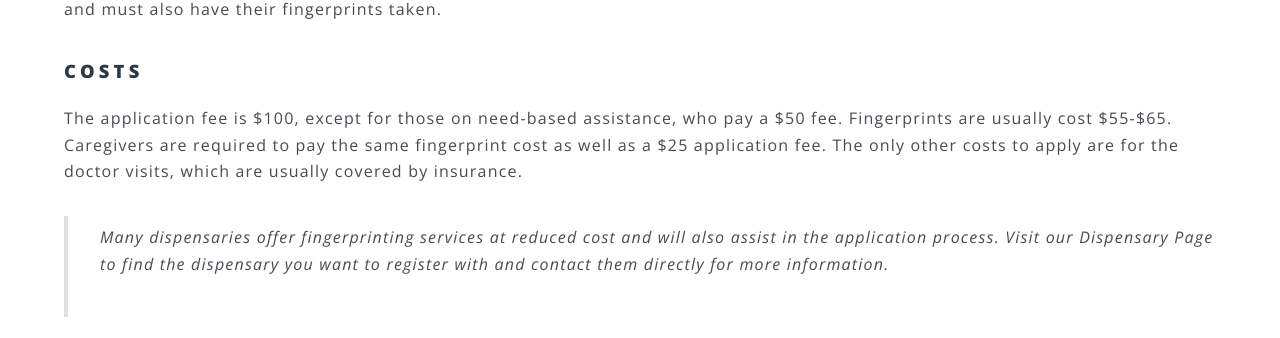
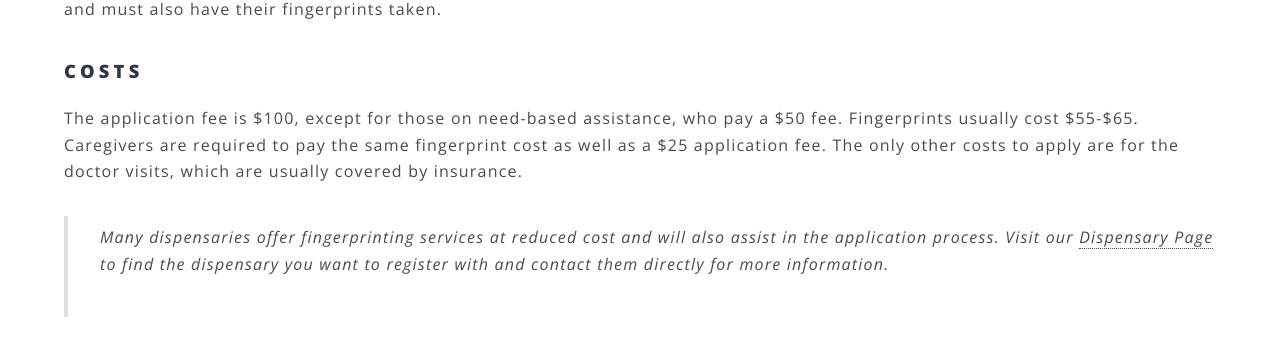
Before and after one commit to cloudzombie/CMCA, a Jekyll site: the page built from how-to-get-a-card.md, in a window 1280 px wide and 900 px high, scrolled down 1870 px. Shown: the part 153-491 px from the top of the window. Built offline with Jekyll 4.4.1, drawn with Linux system fonts in a browser that asks for light colours; some of the changed text lies outside the part shown.

Commit message:
added content

```diff
--- a/find.html
+++ b/find.html
@@ -15,7 +15,7 @@ banner: images/pic01.jpg
 <style>
   #map {
     height: 450px;
-    width: 50%;
+    width: 100%;
   }
 
   #map h4, h3, p {
--- a/how-to-get-a-card.md
+++ b/how-to-get-a-card.md
@@ -52,9 +52,9 @@ No older than 30 days old, 2” x 2”, taken against a plan background with a f
 Fingerprints can be taken at any Livescan vendor. If you decide to have a Caregiver, the caregiver must be included in the application and must also have their fingerprints taken.
 
 ### Costs
-The application fee is $100, except for those on need-based assistance, who pay a $50 fee. Fingerprints are usually cost $55-$65.  Caregivers are required to pay the same fingerprint cost as well as a $25 application fee. The only other costs to apply are for the doctor visits, which are usually covered by insurance.
+The application fee is $100, except for those on need-based assistance, who pay a $50 fee. Fingerprints usually cost $55-$65. Caregivers are required to pay the same fingerprint cost as well as a $25 application fee. The only other costs to apply are for the doctor visits, which are usually covered by insurance.
 
-> Many dispensaries offer fingerprinting services at reduced cost and will also assist in the application process.  Visit our Dispensary Page to find the dispensary you want to register with and contact them directly for more information.
+> Many dispensaries offer fingerprinting services at reduced cost and will also assist in the application process.  Visit our [Dispensary Page]({{ site.github.url }}/find) to find the dispensary you want to register with and contact them directly for more information.
 
 ### Veterans
 For veterans receiving care from a Veterans Affairs facility, rather than a physician recommendation form you will need to request VA Form 10-5345 to authorize the release of your medical records, and VA Form DD214 to certify character and dates of service.
```
Also changed, not shown: other parts of how-to-get-a-card.md (+1 -1 lines), about.md (+1 -1 lines).
